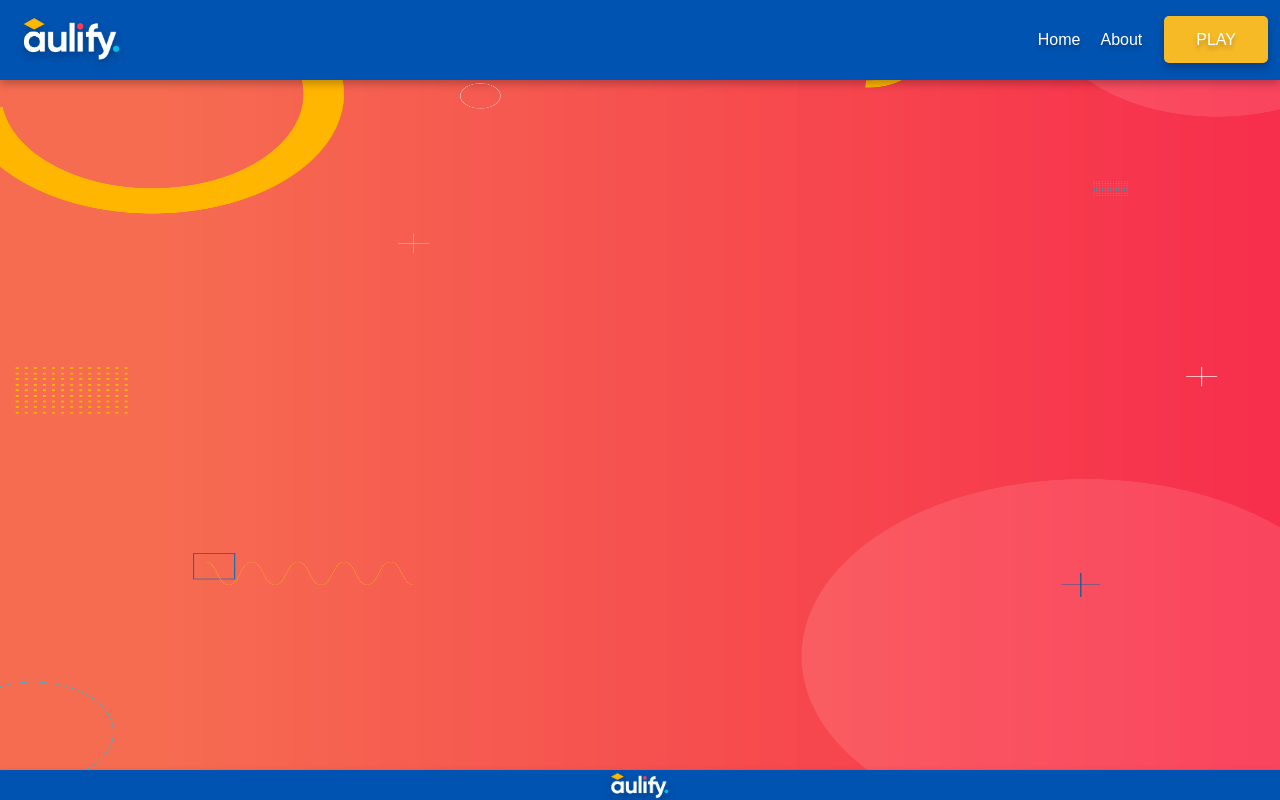
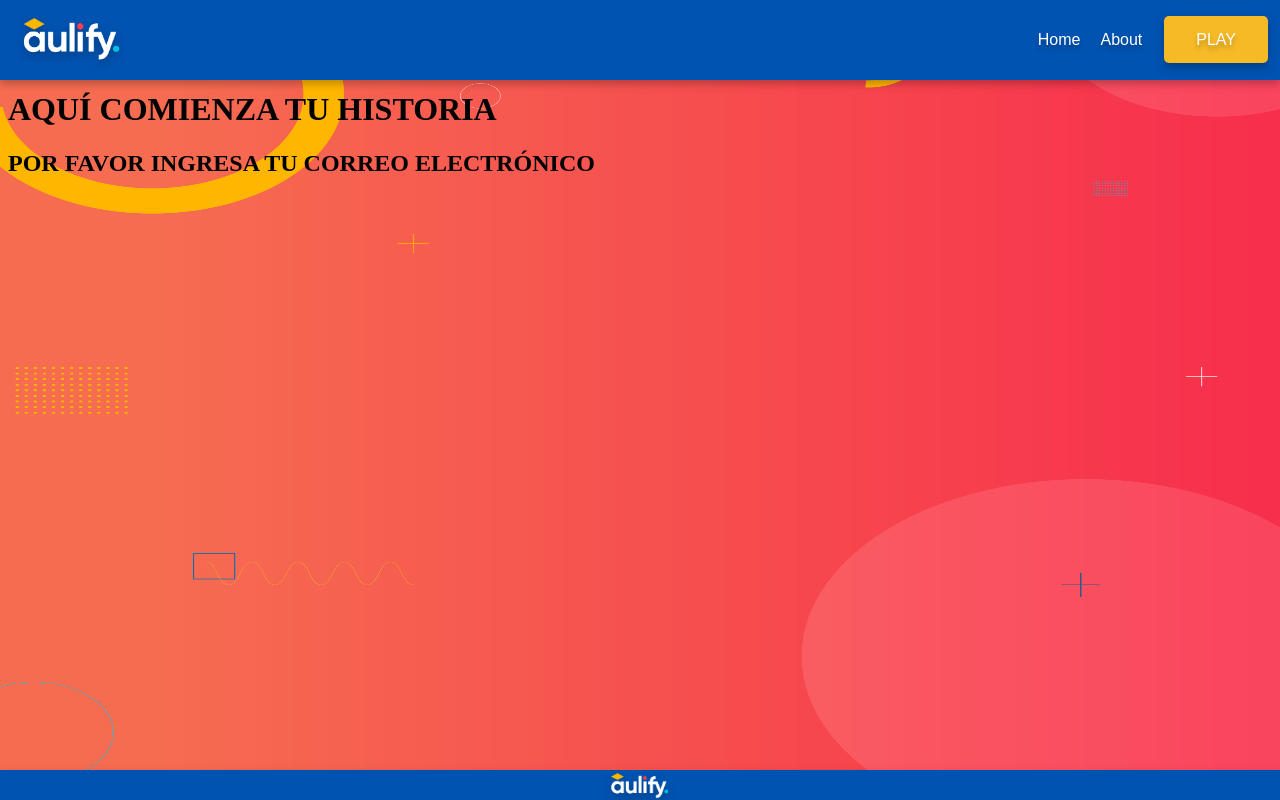
Before and after one commit to TonyNogueron/TC2005B-Front, a React (Create React App) app: page / in a window 1280 px wide. Built offline with nearby package versions, Linux system fonts and the light colour scheme; a web font is replaced by a local one.

Commit message:
Added paths to  constants file

```diff
--- a/src/constants.ts
+++ b/src/constants.ts
@@ -5,6 +5,10 @@ import blueBackground from './resources/images/backgrounds/blue_background.png';
 
 export const PAGE_TITLE: string = '';
 
+export interface LinkConstant {
+    label: string;
+    path: string;
+}
 export interface HeaderConstant {
     label: string;
     path: string;
@@ -24,16 +28,39 @@ export interface backgroundConstant{
 }
 
 
+export const LINKS: LinkConstant[] = [
+    {
+        label: 'Home',
+        path: '/',
+    },
+    {
+        label: 'About',
+        path: '/about',
+    },
+    {
+        label: 'Play',
+        path: '/play',
+    },
+    {
+        label: 'birth',
+        path: '/birth',
+    },
+    {
+        label:'registration',
+        path:'/registration',
+    }
+];
+
 
 export const HEADER_ITEMS: HeaderConstant[] = [
     {
         label: 'Home',
-        path: '/',
+        path: LINKS[0].path,
         id: 'home',
     },
     {
         label: 'About',
-        path: '/about',
+        path: LINKS[1].path,
         id: 'about',
     },
     {
--- a/src/pages/MainPage/MainPage.tsx
+++ b/src/pages/MainPage/MainPage.tsx
@@ -19,7 +19,6 @@ export default function MainPage() {
     };
   return <div className="mainPage">
     <BackgroundProp backgroundName="red-background" />
-    <div className="main-page">
     <Header
         title={title}
         logo={logo[0]}
@@ -27,7 +26,11 @@ export default function MainPage() {
         isMenuOpen={isMenuOpen} // pass isMenuOpen as a prop
         onMenuToggle={handleMenuToggle} // pass onMenuToggle as a prop
       />
-      <Footer title={title} logo={logo} logoIndex={0} menuItems={menuItems} />
+    <div className="main-page">
+        <h1 className="mainMessage">AQUÍ COMIENZA TU HISTORIA</h1>
+        <h2 className="subMessage">POR FAVOR INGRESA TU CORREO ELECTRÓNICO</h2>
     </div>
+    <Footer title={title} logo={logo} logoIndex={0} menuItems={menuItems} />
+
   </div>;
 }
```
